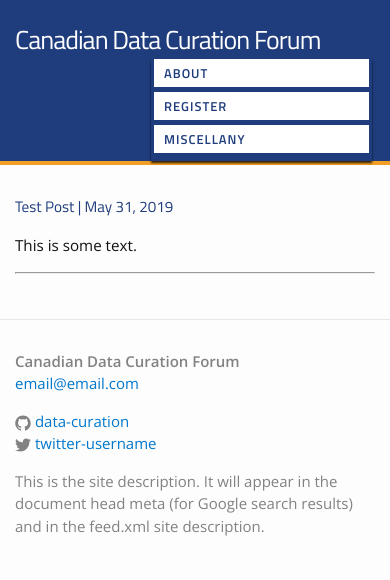
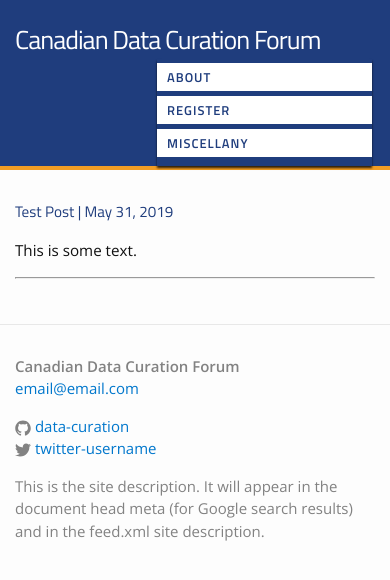
Before and after one commit to data-curation/data-curation.github.io, a Jekyll site: the page built from index.md, in a window 390 px wide. Shown: the top 580 px of the page. Built offline with Jekyll 4.4.1, drawn with Linux system fonts in a browser that asks for light colours.

Commit message:
Update _mobile-header.scss

```diff
--- a/_sass/_mobile-header.scss
+++ b/_sass/_mobile-header.scss
@@ -12,7 +12,7 @@
 	}
 
 .site-nav .menu {
-		border: 3px solid transparent;
+	/*	border: 3px solid transparent; */
 		border-top: 0;
 		/* bg and border colors set in header */
 		-moz-box-shadow: 0px 2px 2px rgba(0,0,0,0.8);
@@ -23,7 +23,7 @@
 		left: -3px;
 		min-width: 215px;
 /*		margin-top: 36px; */
-/*		padding: 4px 0;   */
+		padding: 4px 0;
 		position: relative;
 		right: -3px;
 		z-index: 999;
```
